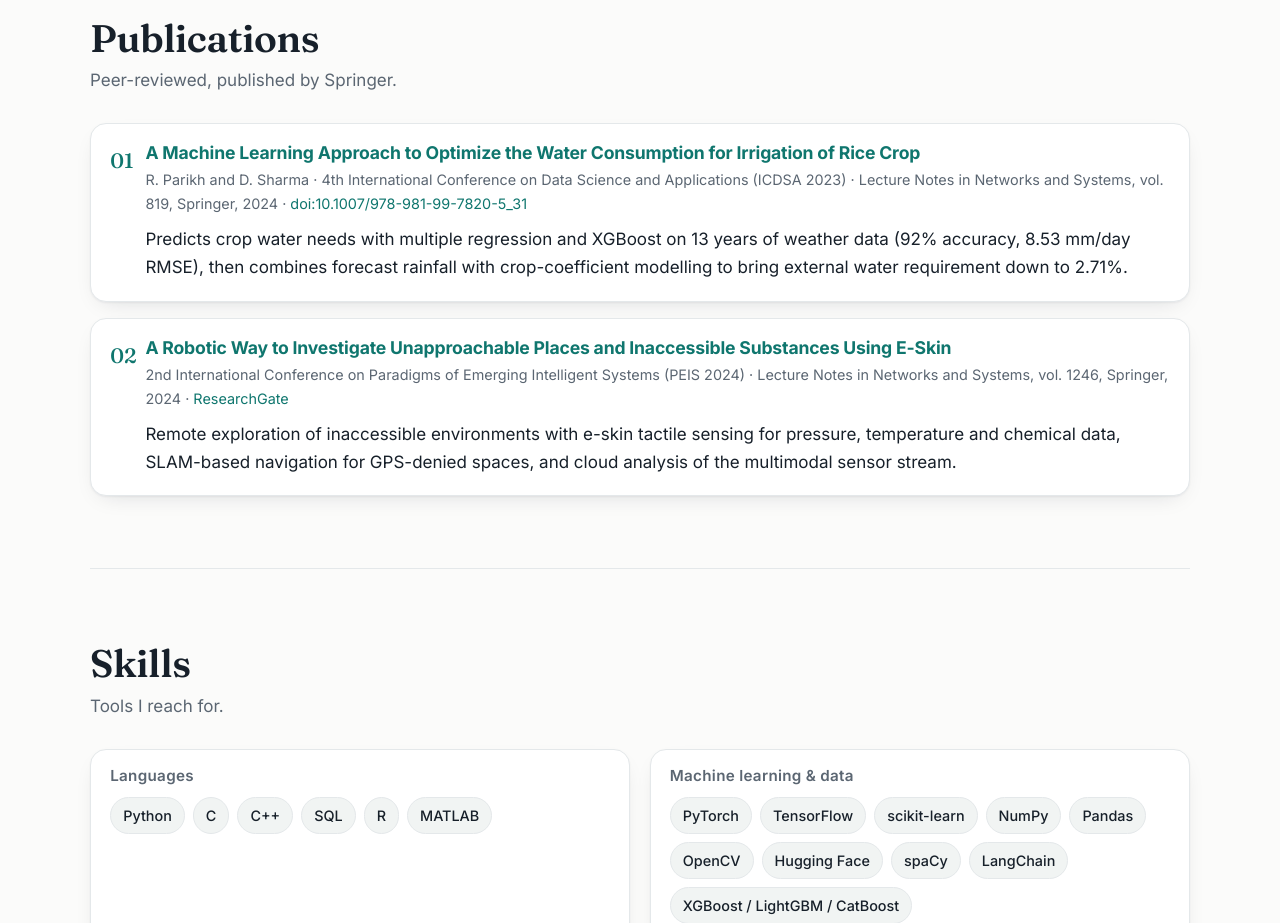
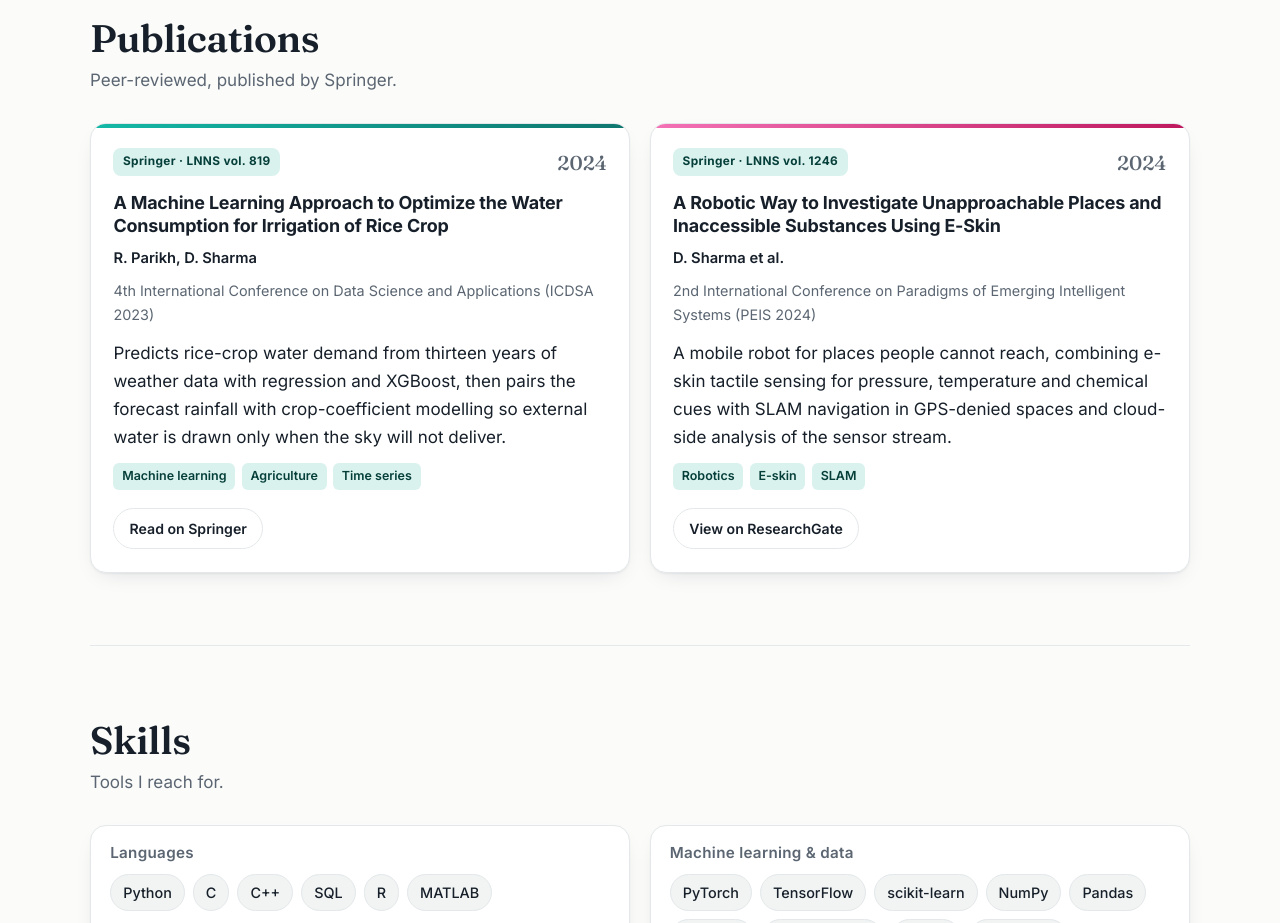
Before and after one commit to diyasharma05/diyasharma05.github.io, a plain HTML site: page index.html in a window 1280 px wide. Shown: the part 4120-5043 px from the top of the page. Drawn offline with Linux system fonts and the light colour scheme.

Commit message:
Publications: two detailed cards with badge, authors, venue, summary, tags and link

```diff
--- a/index.html
+++ b/index.html
@@ -272,18 +272,32 @@
         <h2>Publications</h2>
         <p class="section-sub">Peer-reviewed, published by Springer.</p>
       </div>
-      <ol class="pubs">
-        <li>
+      <div class="pubs">
+        <article class="pub-card pub-a">
+          <div class="pub-top">
+            <span class="pub-badge">Springer · LNNS vol. 819</span>
+            <span class="pub-year">2024</span>
+          </div>
           <h3><a href="https://doi.org/10.1007/978-981-99-7820-5_31" target="_blank" rel="noopener">A Machine Learning Approach to Optimize the Water Consumption for Irrigation of Rice Crop</a></h3>
-          <p class="pub-venue">R. Parikh and D. Sharma · 4th International Conference on Data Science and Applications (ICDSA 2023) · Lecture Notes in Networks and Systems, vol. 819, Springer, 2024 · <a href="https://doi.org/10.1007/978-981-99-7820-5_31" target="_blank" rel="noopener">doi:10.1007/978-981-99-7820-5_31</a></p>
-          <p>Predicts crop water needs with multiple regression and XGBoost on 13 years of weather data (92% accuracy, 8.53 mm/day RMSE), then combines forecast rainfall with crop-coefficient modelling to bring external water requirement down to 2.71%.</p>
-        </li>
-        <li>
+          <p class="pub-authors">R. Parikh, D. Sharma</p>
+          <p class="pub-venue">4th International Conference on Data Science and Applications (ICDSA 2023)</p>
+          <p class="pub-summary">Predicts rice-crop water demand from thirteen years of weather data with regression and XGBoost, then pairs the forecast rainfall with crop-coefficient modelling so external water is drawn only when the sky will not deliver.</p>
+          <ul class="tags"><li>Machine learning</li><li>Agriculture</li><li>Time series</li></ul>
+          <a class="btn btn-ghost btn-sm" href="https://doi.org/10.1007/978-981-99-7820-5_31" target="_blank" rel="noopener">Read on Springer</a>
+        </article>
+        <article class="pub-card pub-b">
+          <div class="pub-top">
+            <span class="pub-badge">Springer · LNNS vol. 1246</span>
+            <span class="pub-year">2024</span>
+          </div>
           <h3><a href="https://www.researchgate.net/publication/385349020_A_Robotic_Way_to_Investigate_Unapproachable_Places_and_Inaccessible_Substances_Using_e-skin" target="_blank" rel="noopener">A Robotic Way to Investigate Unapproachable Places and Inaccessible Substances Using E-Skin</a></h3>
-          <p class="pub-venue">2nd International Conference on Paradigms of Emerging Intelligent Systems (PEIS 2024) · Lecture Notes in Networks and Systems, vol. 1246, Springer, 2024 · <a href="https://www.researchgate.net/publication/385349020_A_Robotic_Way_to_Investigate_Unapproachable_Places_and_Inaccessible_Substances_Using_e-skin" target="_blank" rel="noopener">ResearchGate</a></p>
-          <p>Remote exploration of inaccessible environments with e-skin tactile sensing for pressure, temperature and chemical data, SLAM-based navigation for GPS-denied spaces, and cloud analysis of the multimodal sensor stream.</p>
-        </li>
-      </ol>
+          <p class="pub-authors">D. Sharma et al.</p>
+          <p class="pub-venue">2nd International Conference on Paradigms of Emerging Intelligent Systems (PEIS 2024)</p>
+          <p class="pub-summary">A mobile robot for places people cannot reach, combining e-skin tactile sensing for pressure, temperature and chemical cues with SLAM navigation in GPS-denied spaces and cloud-side analysis of the sensor stream.</p>
+          <ul class="tags"><li>Robotics</li><li>E-skin</li><li>SLAM</li></ul>
+          <a class="btn btn-ghost btn-sm" href="https://www.researchgate.net/publication/385349020_A_Robotic_Way_to_Investigate_Unapproachable_Places_and_Inaccessible_Substances_Using_e-skin" target="_blank" rel="noopener">View on ResearchGate</a>
+        </article>
+      </div>
     </section>
 
     <!-- ===================== SKILLS ===================== -->
--- a/styles.css
+++ b/styles.css
@@ -272,18 +272,32 @@ ul, ol { margin: 0; padding: 0; }
 .awards p { color: var(--text-muted); font-size: .95rem; margin: 0; }
 
 /* publications */
-.pubs { list-style: none; display: grid; gap: 1rem; counter-reset: pub; }
-.pubs li {
-  position: relative; padding: 1.2rem 1.3rem 1.2rem 3.4rem; background: var(--bg-elev);
-  border: 1px solid var(--line); border-radius: var(--radius); box-shadow: var(--shadow);
+.pubs { display: grid; grid-template-columns: repeat(2, 1fr); gap: 1.2rem; }
+@media (max-width: 820px) { .pubs { grid-template-columns: 1fr; } }
+.pub-card {
+  position: relative; display: flex; flex-direction: column; gap: .55rem; padding: 1.35rem 1.4rem 1.4rem;
+  background: var(--bg-elev); border: 1px solid var(--line); border-radius: var(--radius); box-shadow: var(--shadow); overflow: hidden;
+  transition: transform .18s ease, border-color .18s ease;
 }
-.pubs li::before {
-  counter-increment: pub; content: counter(pub, decimal-leading-zero);
-  position: absolute; left: 1.2rem; top: 1.25rem; font-family: var(--font-display); font-size: 1.3rem; color: var(--accent-strong);
+.pub-card:hover { transform: translateY(-3px); border-color: var(--accent); }
+.pub-card::before { content: ""; position: absolute; inset: 0 0 auto 0; height: 4px; }
+.pub-a::before { background: linear-gradient(90deg, #14b8a6, #0f766e); }
+.pub-b::before { background: linear-gradient(90deg, #f472b6, #be185d); }
+.pub-top { display: flex; justify-content: space-between; align-items: center; gap: 1rem; margin-bottom: .2rem; }
+.pub-badge {
+  display: inline-block; padding: .25rem .6rem; border-radius: 8px; font-size: .74rem; font-weight: 700; letter-spacing: .03em;
+  background: var(--accent-soft); color: var(--accent-ink);
 }
-.pubs h3 { font-size: 1.1rem; font-weight: 700; margin-bottom: .3rem; }
-.pub-venue { color: var(--text-muted); font-size: .9rem; margin-bottom: .6rem; }
-.pubs p:last-child { margin: 0; }
+.pub-year { font-family: var(--font-display); font-size: 1.25rem; color: var(--text-muted); }
+.pub-card h3 { font-size: 1.12rem; font-weight: 700; line-height: 1.3; }
+.pub-card h3 a { color: var(--text); }
+.pub-card h3 a:hover { color: var(--accent-strong); }
+.pub-authors { margin: 0; font-size: .92rem; font-weight: 600; color: var(--text); }
+.pub-venue { margin: 0; font-size: .9rem; color: var(--text-muted); }
+.pub-summary { margin: .25rem 0 0; color: var(--text); flex: 1; }
+.pub-card .tags { margin-top: .15rem; }
+.pub-card .btn { align-self: flex-start; margin-top: .6rem; }
+.btn-sm { padding: .5rem .95rem; font-size: .88rem; }
 
 /* skills */
 .skill-groups { display: grid; grid-template-columns: repeat(2, 1fr); gap: 1.2rem; }
```
